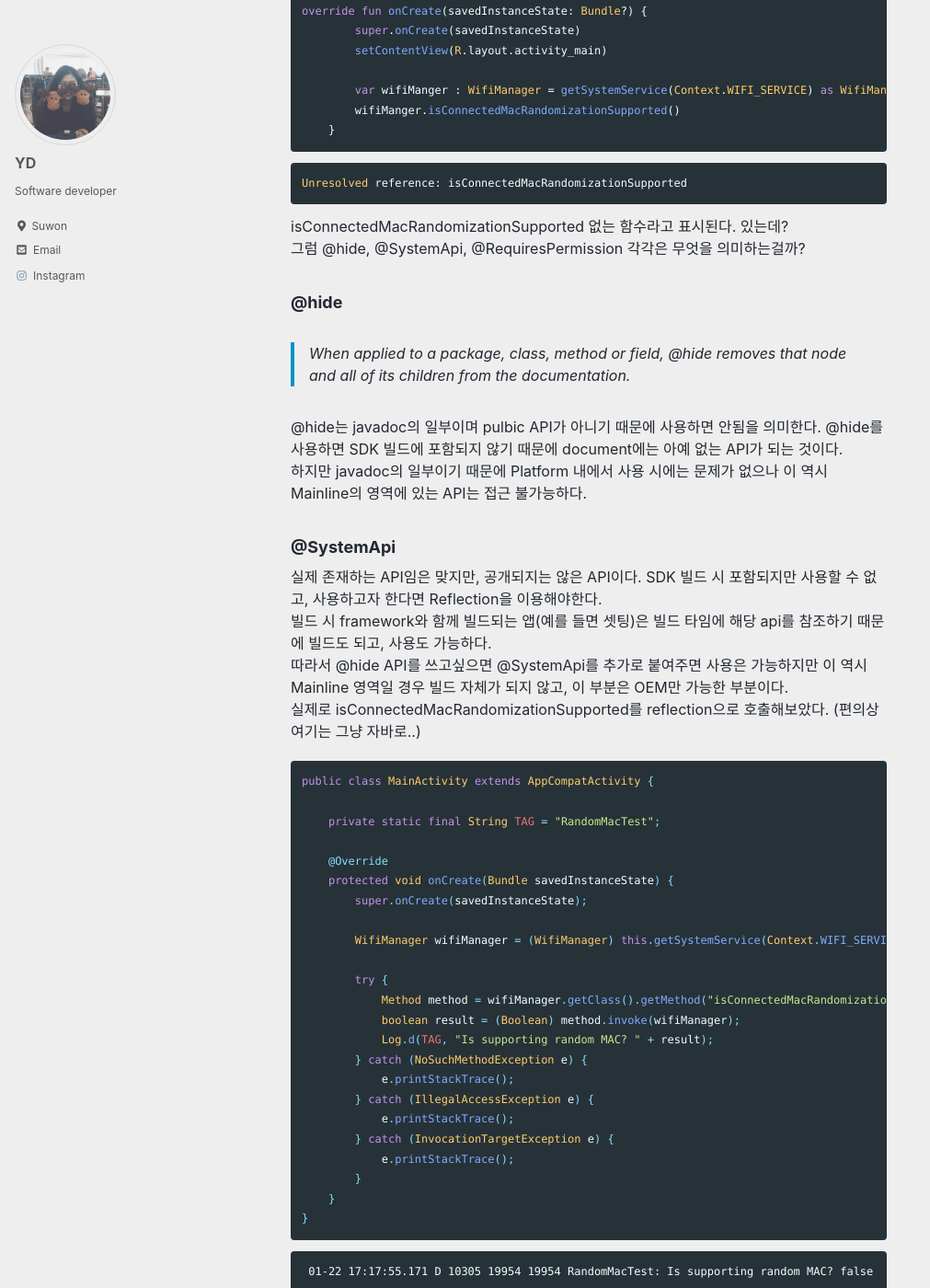
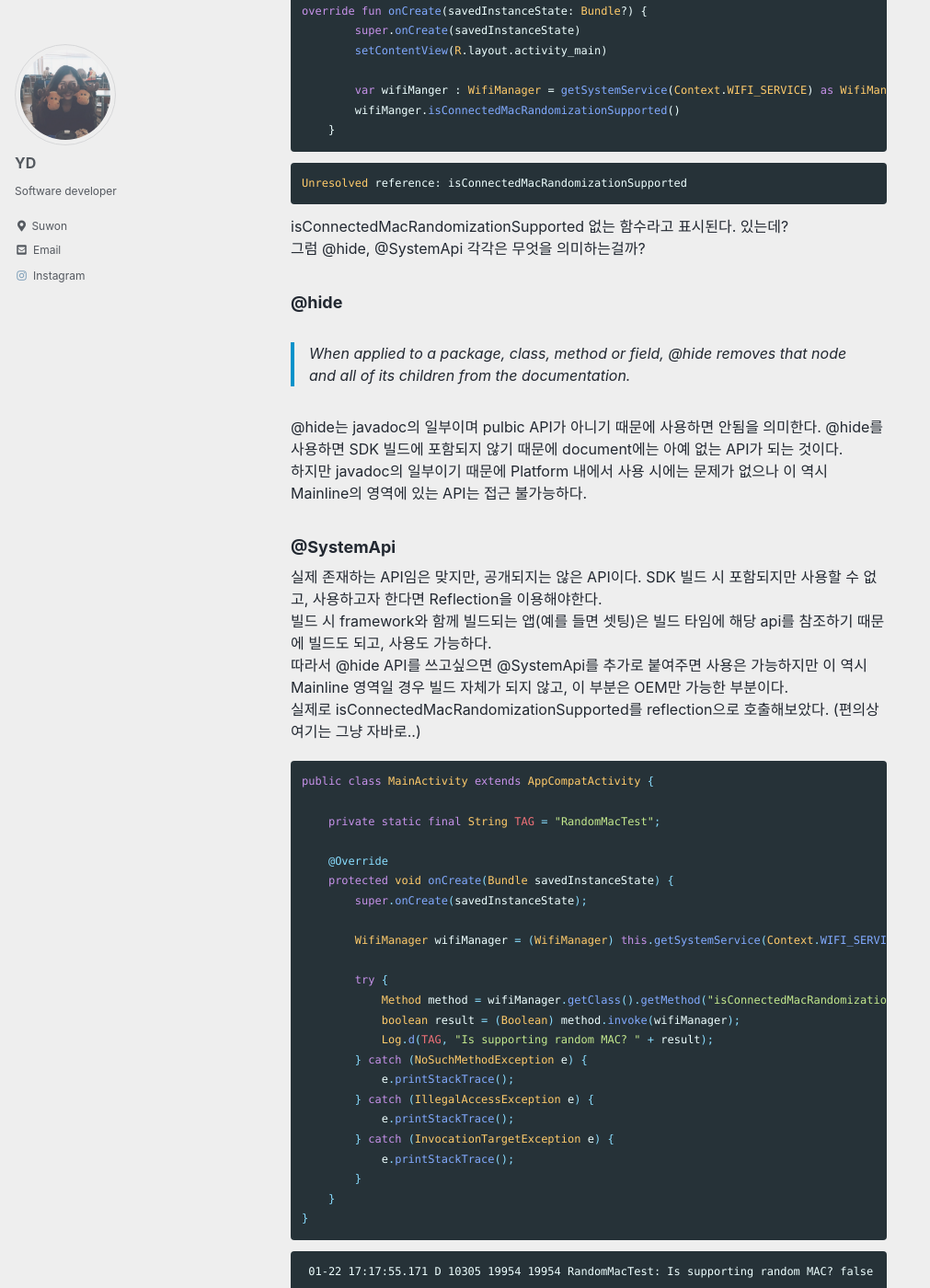
Before and after one commit to ydydydyc/ydydydy.github.io, a Jekyll site: the page built from _posts/2021/01/2021-01-20-what-is-system-api.md, in a window 1280 px wide and 1400 px high, scrolled down 995 px. Shown: the whole window at 92% size, without its empty margins (0-1011 px from the left). Built offline with Jekyll 4.4.1, drawn with Linux system fonts in a browser that asks for light colours; cached includes are drawn as plain includes; comment, search, counter and statistics services are not loaded.

Commit message:
Update 2021-01-20-what-is-system-api.md

````diff
--- a/_posts/2021/01/2021-01-20-what-is-system-api.md
+++ b/_posts/2021/01/2021-01-20-what-is-system-api.md
@@ -54,8 +54,7 @@ Unresolved reference: isConnectedMacRandomizationSupported
 ```
 isConnectedMacRandomizationSupported 없는 함수라고 표시된다.
 있는데?
-그럼 @hide, @SystemApi, @RequiresPermission
-각각은 무엇을 의미하는걸까?
+그럼 @hide, @SystemApi 각각은 무엇을 의미하는걸까?
 
 
 ### @hide
````
Also changed, not shown: other parts of _posts/2021/01/2021-01-20-what-is-system-api.md (+3 -0 lines).
